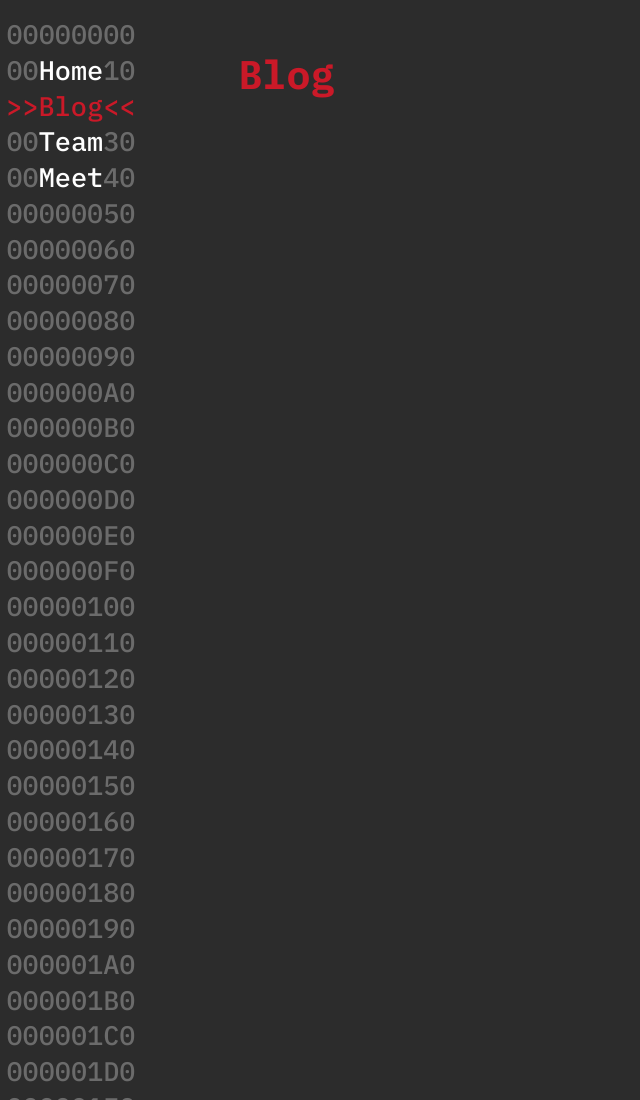
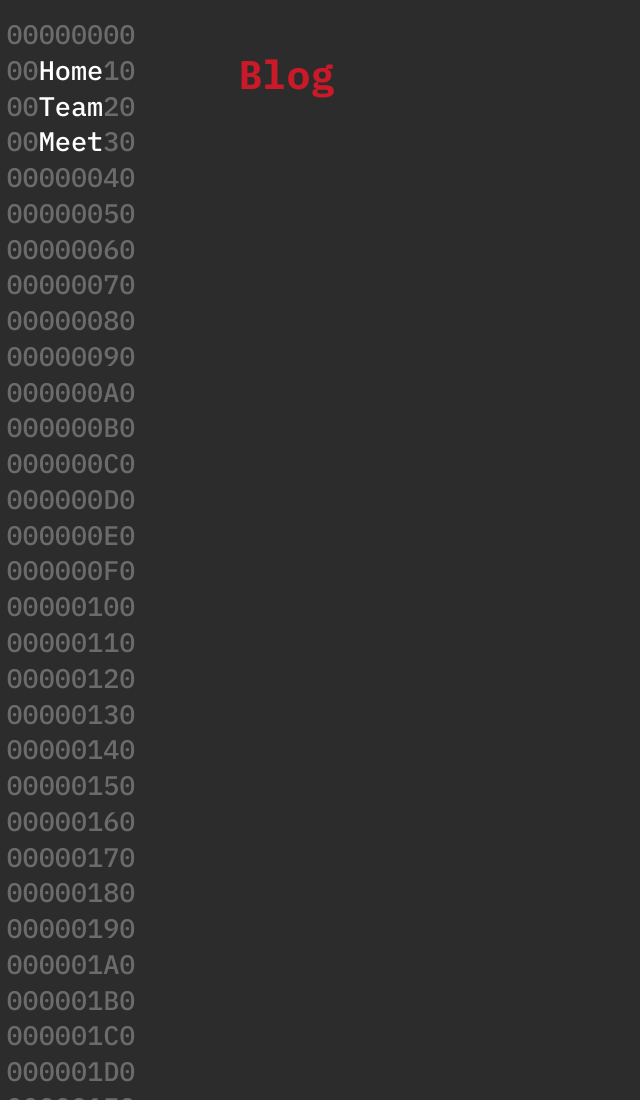
Before and after one commit to 0xhexhack/0xhexhack.github.io, a plain HTML site: page blog.html in a window 1280 px wide. Shown: the top 1100 px of the page, without its empty margins (0-640 px from the left). Drawn offline with nearby package versions, Linux system fonts and the light colour scheme.

Commit message:
Deleting the blog section from the navbar.

```diff
--- a/blog.html
+++ b/blog.html
@@ -33,9 +33,6 @@
         <li id="splash-hack-zero-for-reference" aria-hidden="true">0</li><li >
                 <a href="/"
                    title="Home">Home</a>
-            </li><li style="z-index: 1;">
-                <a href="/blog"
-                   title="Blog"highlighted>Blog</a>
             </li><li >
                 <a href="/team"
                    title="Team">Team</a>
```
Also changed, not shown: 404.html (+0 -3 lines), index.html (+0 -3 lines), meet.html (+0 -3 lines), team.html (+0 -3 lines).
